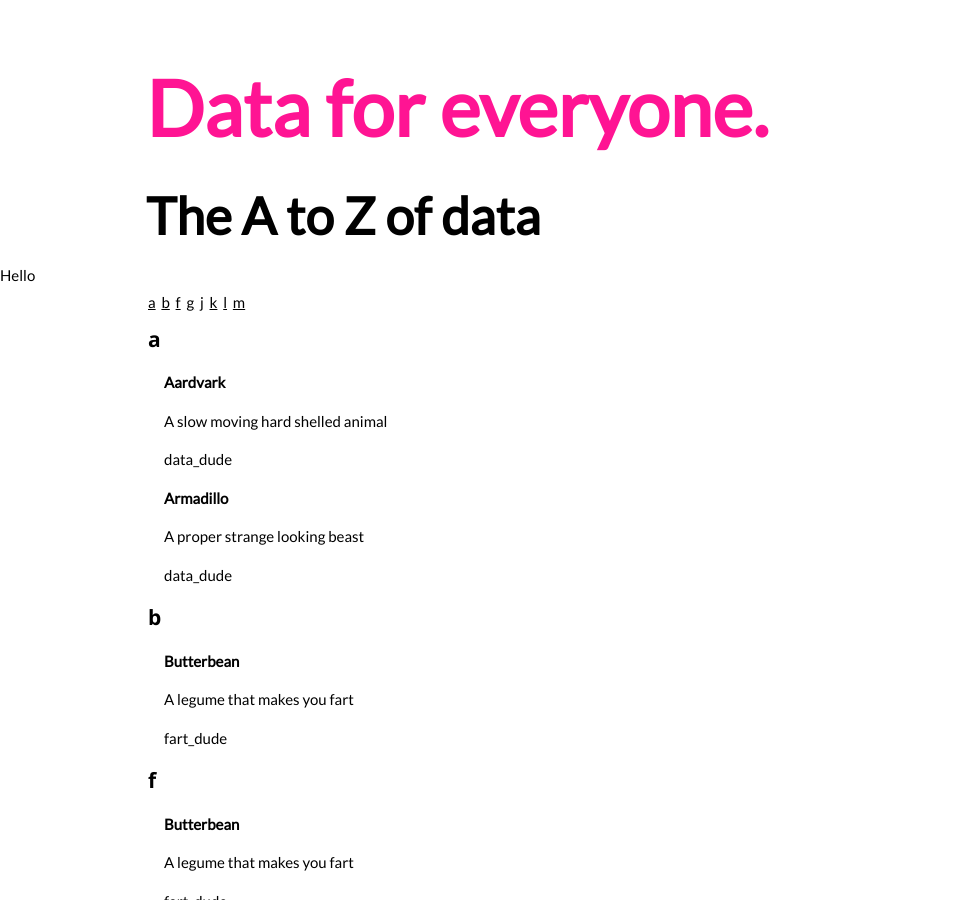
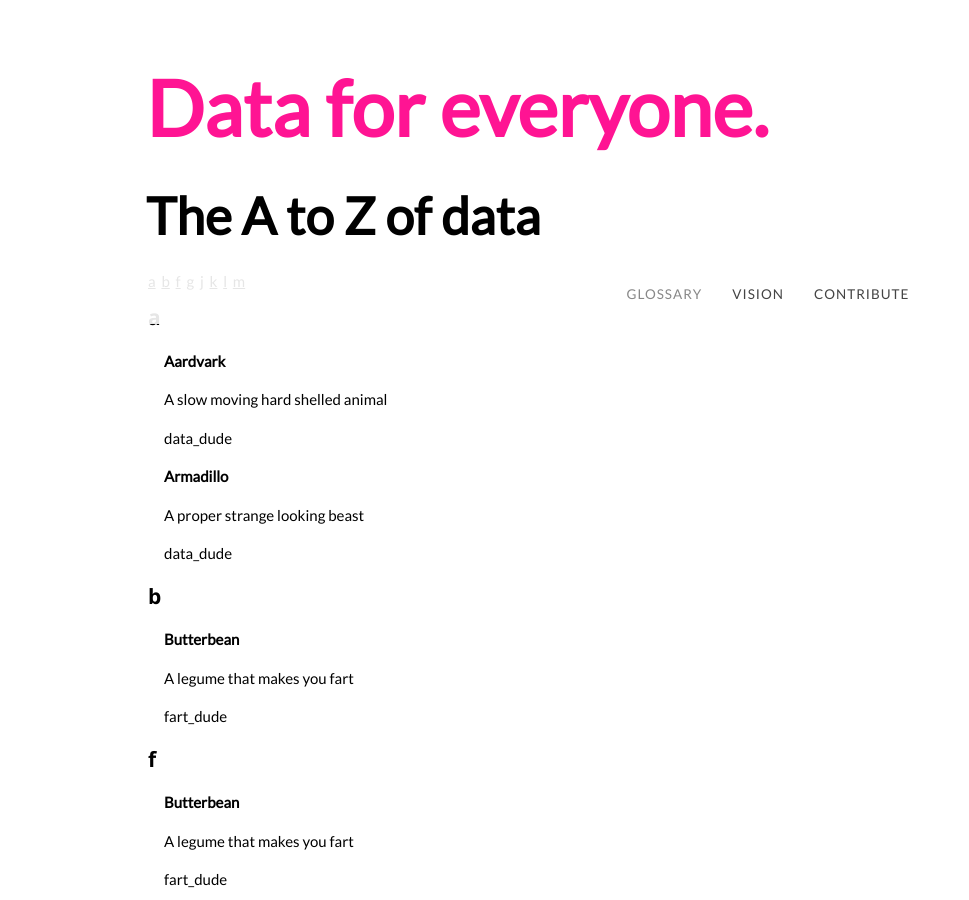
Before and after one commit to unleashyourdata/open_data_glossary, a Jekyll site: the page built from index.html, in a window 1280 px wide and 900 px high. Shown: the whole window, without its empty margins (0-969 px from the left). Built offline with Jekyll 4.4.1, drawn with Linux system fonts in a browser that asks for light colours.

Commit message:
Update include_nav_bar.html

```diff
--- a/_includes/include_nav_bar.html
+++ b/_includes/include_nav_bar.html
@@ -1 +1,32 @@
-Hello
+<div class="row">
+
+    <div class="col-1 menu">
+    <div class="void"> </div>
+    </div>
+
+    <div class="col-11 menu">
+
+ <nav>
+
+    {% for link in site.data.navigation %}
+
+    {% assign class = "" %}
+
+    {% if link.link == page.url %}
+
+    {% assign class = class | append: " active" %}
+
+    {% endif %}
+
+    <a href="{% include relative-src.html src=link.link %}" class="{{ class }}">{{ link.name }}</a>
+
+    {% endfor %}
+
+</nav>
+
+    </div>
+    <div class="col-1 menu">
+    <div class="void"></div>
+    </div>
+
+</div>
```
